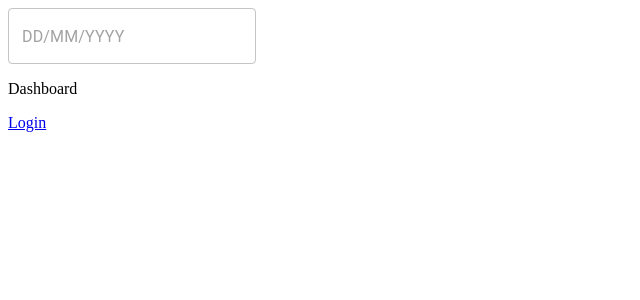
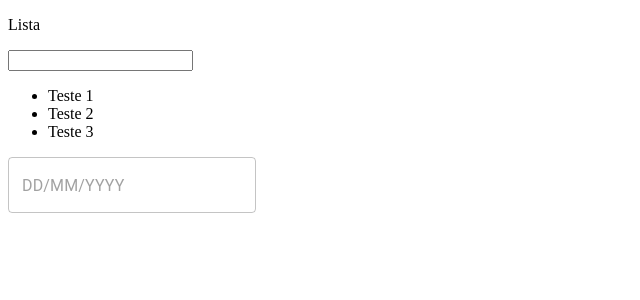
Before and after one commit to talitafsantos/aulas-react-typescript, a React (Create React App) app: page /pagina-inicial in a window 1280 px wide. Shown: the top 300 px of the page, without its empty margins (0-640 px from the left). Built offline with nearby package versions, Linux system fonts and the light colour scheme.

Commit message:
feat: Trabalhando com listas

```diff
--- a/src/app/App.tsx
+++ b/src/app/App.tsx
@@ -3,6 +3,7 @@ import { Routes } from "./routes";
 import { DatePicker, LocalizationProvider } from "@mui/x-date-pickers"
 import { AdapterDayjs} from "@mui/x-date-pickers/AdapterDayjs"
 import "dayjs/locale/pt-br"
+import { UsuarioLogadoProvider } from "./shared/contexts";
 
 
 interface ICustomLocalizationProps {
@@ -21,10 +22,15 @@ export const App = () => {
   return (
 
     <div className="App">
-      <CustomLocalization>
-        <DatePicker />
-      </CustomLocalization>
-      <Routes />
+      <UsuarioLogadoProvider>
+        <Routes />
+      </UsuarioLogadoProvider>
+
+      <div>
+        <CustomLocalization>
+          <DatePicker />
+        </CustomLocalization>
+      </div>
     </div>
   );
 }
--- a/src/app/pages/dashboard/Dashboard.tsx
+++ b/src/app/pages/dashboard/Dashboard.tsx
@@ -1,11 +1,26 @@
-import { Link } from "react-router-dom"
-
+import { useCallback, useState } from "react";
 
 export const Dashboard = () => {
+
+    const [lista, setLista] = useState<string[]>(["Teste 1", "Teste 2", "Teste 3"]);
+
+    const handleInputKeyDown: React.KeyboardEventHandler<HTMLInputElement> = useCallback ((e) => {
+
+    },[]);
+
     return (
         <div>
-            <p>Dashboard</p>
-            <Link to="/entrar">Login</Link>
+            <p>Lista</p>
+
+            <input
+                onKeyDown={handleInputKeyDown}
+            />
+            <ul>
+                {lista.map((value, index)=> {
+                    return <li>{value}</li>
+                })}
+            </ul>
+
         </div>
-        )
+    )
 }
--- a/src/app/pages/login/Login.tsx
+++ b/src/app/pages/login/Login.tsx
@@ -1,17 +1,14 @@
-//import { useNavigate } from "react-router-dom"
-
-import { useCallback, useMemo, useRef, useState } from "react"
+import { useCallback, useContext, useMemo, useRef, useState } from "react"
 import { InputLogin } from "./components/InputLogin";
+import { ButtonLogin } from "./components/ButtonLogin";
+import { UsuarioLogadoContext } from "../../shared/contexts";
 
 
 export const Login = () => {
-    // let navigate = useNavigate();
 
-    // const handleClick = () => {
-    //     navigate('/pagina-inicial');
-    // }
+    const inputPasswordRef = useRef<HTMLInputElement>(null);
 
-    //const inputPasswordRef = useRef<HTMLInputElement>(null);
+    const { nomeUsuario } = useContext(UsuarioLogadoContext);
 
     const [email, setEmail] = useState('');
     const [senha, setSenha] = useState('');
@@ -28,29 +25,26 @@ export const Login = () => {
     return (
     <div>
         <form>
-
             <p>Qtd de caracteres email: {emailLength}</p>
+            <p>{nomeUsuario}</p>
 
             <InputLogin
                 label="Email"
                 value={email}
                 onChange={newValue => setEmail(newValue)}
-                //onPressEnter={() => inputPasswordRef.current?.focus()}
+                onPressEnter={() => inputPasswordRef.current?.focus()}
             />
 
             <InputLogin
                 type="password"
                 label="Senha"
                 value={senha}
+                ref={inputPasswordRef}
                 onChange={newValue => setSenha(newValue)}
             />
+                {/* <button type="button" onClick={handleEntrar}>Entrar</button> */}
 
-            {/* <label>
-                <span>Senha</span>
-                <input type="password" value={senha} onChange={e => setSenha(e.target.value)} ref={inputPasswordRef}/>
-            </label> */}
-
-                <button type="button" onClick={handleEntrar}>Entrar</button>
+                <ButtonLogin type="button" onClick={handleEntrar}>Entrar</ButtonLogin>
         </form>
     </div>
     )
--- /dev/null
+++ b/src/app/pages/login/components/ButtonLogin.tsx
@@ -0,0 +1,15 @@
+interface IButtonLoginProps {
+    onClick: () => void;
+    type?: "button" | "submit" | "reset";
+
+    children: React.ReactNode;
+}
+
+export const ButtonLogin: React.FC<IButtonLoginProps> = ({ type, onClick, children }) => {
+
+    return (
+        <button type={type} onClick={onClick}>
+            {children}
+        </button>
+    );
+}
--- a/src/app/pages/login/components/InputLogin.tsx
+++ b/src/app/pages/login/components/InputLogin.tsx
@@ -1,3 +1,4 @@
+import React from "react";
 
 interface IInputLoginProps {
     type?: string;
@@ -9,11 +10,12 @@ interface IInputLoginProps {
 }
 
 
-export const InputLogin: React.FC<IInputLoginProps> = (props) => {
+export const InputLogin = React.forwardRef<HTMLInputElement, IInputLoginProps>((props, ref) => {
     return (
         <label>
             <span>{props.label}</span>
             <input
+                ref={ref}
                 type={props.type}
                 value={props.value}
                 onChange={e => props.onChange(e.target.value)}
@@ -21,4 +23,4 @@ export const InputLogin: React.FC<IInputLoginProps> = (props) => {
                 />
         </label>
     );
-}
+});
--- /dev/null
+++ b/src/app/shared/contexts/UsuarioLogado.tsx
@@ -0,0 +1,36 @@
+import { createContext, useCallback, useEffect, useState } from "react";
+
+interface UsuarioLogadoProviderProps {
+    children: React.ReactNode;
+}
+
+interface IUsuarioLogadoContextData {
+    nomeUsuario: string;
+    logout: () => void;
+}
+
+export const UsuarioLogadoContext = createContext<IUsuarioLogadoContextData>({} as IUsuarioLogadoContextData);
+
+
+export const UsuarioLogadoProvider: React.FC<UsuarioLogadoProviderProps> = ({children}) => {
+    const [nome, setNome] = useState('');
+
+    useEffect(() => {
+        setTimeout(() => {
+            setNome("Talita");
+        }, 1000)
+    });
+
+
+
+    const handleLogout = useCallback (() => {
+        console.log("Logout executou!!")
+
+    }, []);
+
+    return (
+        <UsuarioLogadoContext.Provider value={{nomeUsuario: nome, logout: handleLogout}}>
+            {children}
+        </UsuarioLogadoContext.Provider>
+    )
+}
--- a/src/app/shared/contexts/index.ts
+++ b/src/app/shared/contexts/index.ts
@@ -1 +1 @@
-export {};
+export * from "./UsuarioLogado";
--- a/src/app/shared/hooks/index.ts
+++ b/src/app/shared/hooks/index.ts
@@ -1 +1 @@
-export {};
+export * from "./UseUsuarioLogado";
```
Also changed, not shown: src/app/shared/hooks/UseUsuarioLogado.ts (added, +10 -0 lines).
